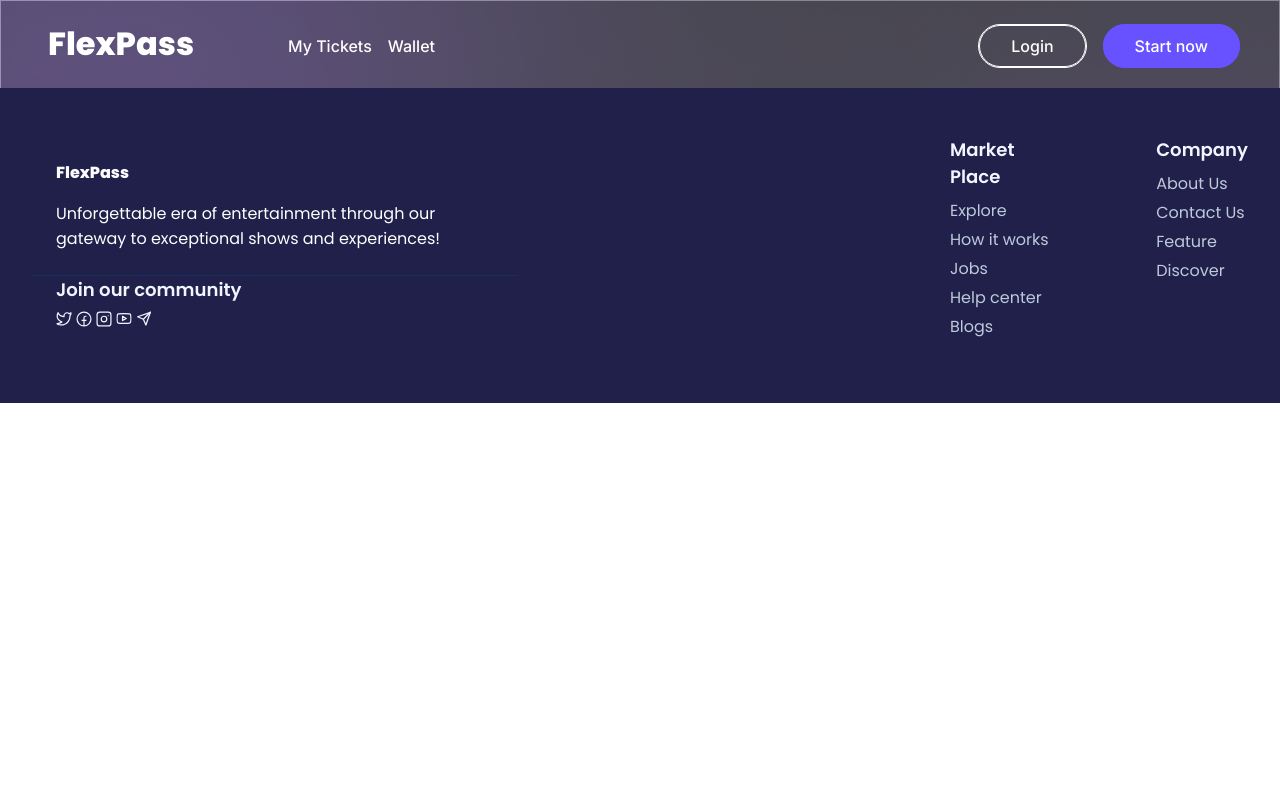
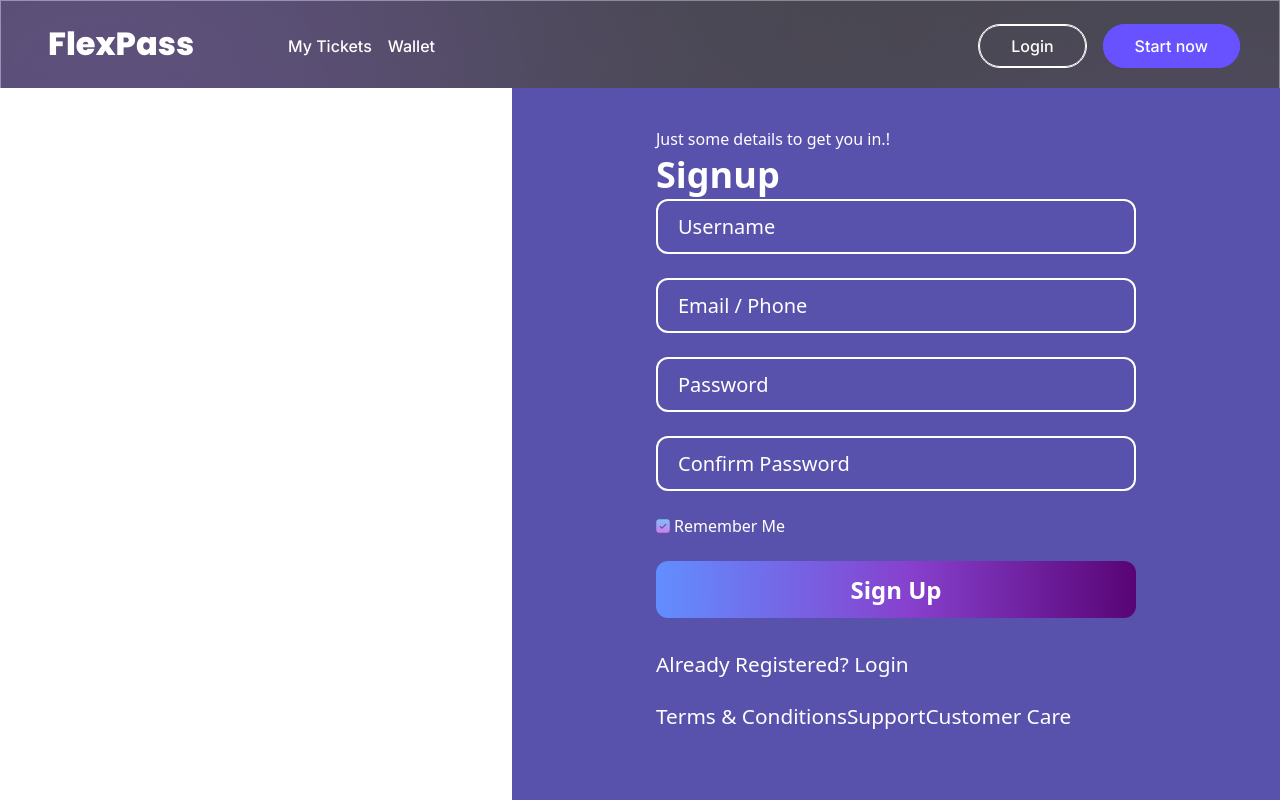
Before and after one commit to ChainBuggers-TezAsia/FlexPass-Frontend, a React (Create React App) app: page /signup in a window 1280 px wide. Shown: the top 800 px of the page. Built offline with nearby package versions, Linux system fonts and the light colour scheme; the HTML template or start-up script is replaced by a standard one.

Commit message:
SignUp Page

```diff
--- a/src/App.js
+++ b/src/App.js
@@ -11,7 +11,8 @@ import SeatSelectionPage from "./pages/SeatSelectionPage";
 import MovieBanner from "../src/components/MovieBanner";
 import { BrowserRouter, Routes, Route, Router } from "react-router-dom";
 import TheatreSelectionPage from "./pages/TheatreSelectionPage";
-import LogInPage from "./pages/LogInPage";
+import SignUpPage from "./pages/SignUpPage";
+
 
 function App() {
   const [login, setLogin] = useState(false);
@@ -35,7 +36,7 @@ function App() {
         login && <Login setLogin={setLogin} checkLogin={login} />
       }
       {!login && <BrowserRouter>
-      <Header setLogin={setLogin} checkLogin={login} />
+        <Header setLogin={setLogin} checkLogin={login} />
         <Routes>
           <Route exact path="/" element={<LandingPage />} />
           <Route
@@ -44,9 +45,9 @@ function App() {
             element={<TheatreSelectionPage />}
           />
           <Route exact path="/seatSelection" element={<SeatSelectionPage />} />
-          {/* <Route exact path="/s" element={<LogInPage />} /> */}
+          <Route exact path="/signup" element={<SignUpPage />} />
         </Routes>
-      <Footer />
+        <Footer />
       </BrowserRouter>}
     </div>
   );
--- a/src/pages/LogInPage.js
+++ /dev/null
@@ -1,58 +0,0 @@
-import React from 'react'
-import bg from '../assets/signup-bg.svg'
-import eye from '../assets/password-eye.png'
-import check from '../assets/check-mark.png'
-export default function LogInPage() {
-    return (
-        <div className='w-screen h-screen flex justify-center items-center'>
-            <img src={bg} style={{ zIndex: 0, width:"100vw" }} />
-            <div className='absolute rounded-[20px] [background:linear-gradient(-38.77deg,_rgba(191,_191,_191,_0.06),_rgba(0,_0,_0,_0)),_rgba(0,_0,_0,_0.14)] shadow-[-8px_4px_5px_rgba(0,_0,_0,_0.24)] [backdrop-filter:blur(53px)] w-[30%] h-[605px] text-left text-white font-noto-sans'> {/*make position absolute here*/}
-                <div className="flex flex-col justify-start items-left mx-8 my-10">
-                    <div className=" text-21xl left-[150px] font-semibold">
-                        Login
-                    </div>
-                    <div className=" text-[18px] font-medium mb-4">
-                        Glad you’re back.!
-                    </div>
-                    <div className='rounded-xl text-white text-[20px] mb-6 box-border w-full py-3 px-5 border-2 border-solid border-white'>
-                        Username
-                    </div>
-                    <div className='rounded-xl box-border w-full py-3 px-5 mb-2 border-2 border-solid border-white'>
-                        <div className='flex flex-col'>
-                            <div className='flex justify-between items-center text-white text-[20px]'>
-                                <div >Password</div>
-                                <img src={eye} />
-                            </div>
-
-                        </div>
-
-                    </div>
-                    <div className='flex space-x-1 items-center mb-6'>
-                        <img src={check} />
-                        <div>Remember Me</div>
-                    </div>
-                    <div className=" rounded-xl [background:linear-gradient(90.57deg,#628eff,#8740cd_53.13%,#580475)] w-full py-2 mb-2">
-                        <div className=" py-1 text-center text-5xl font-semibold">
-                            Login
-                        </div>
-                    </div>
-                    <div className="text-center text-base font-medium mb-5">
-                        Forgot password ?
-                    </div>
-                    <div className="flex justify-center items-center mb-3">
-                        <div className="border-t border-dimgray-100 flex-grow mx-4"></div>
-                        <p className="text-base font-base text-dimgray-100 mx-2">OR</p>
-                        <div className="border-t border-dimgray-100 flex-grow mx-4"></div>
-                    </div>
-                    <div className='mt-2 flex justify-center items-center text-dimgray-200'>
-                        <div className='w-8 h-6'>+91</div>
-                        <div className='w-56 h-6 border-b-2 border-dimgray-300'>Continue with mobile number</div>
-                    </div>
-                    <div className="mt-6 text-3xl font-sans font-medium text-center">
-                        Don’t have an account ? Signup
-                    </div>
-                </div>
-            </div>
-        </div >
-    )
-}
--- a/src/pages/SignUpPage.js
+++ b/src/pages/SignUpPage.js
@@ -1,10 +1,51 @@
-import React from 'react'
-import bg from '../assets/signup-bg.svg'
+import React from 'react';
+import check from "../assets/check-mark.png";
 
 export default function SignUpPage() {
   return (
-    <div className='w-full'>
-        <img src={bg} />
+    <div className='w-full h-screen flex'>
+
+      <div className='w-3/5 h-screen  ml-auto text-left text-base bg-[#5952ac] text-white font-noto-sans px-36 py-10'>
+        <div className='flex flex-col items-start justify-start'>
+          <div className="relative font-medium">Just some details to get you in.!</div>
+          <div className="relative text-[2.25rem] font-semibold">Signup</div>
+          <div className='rounded-xl text-white text-[20px] mb-6 box-border w-full py-3 px-5 border-2 border-solid border-white'>
+            Username
+          </div>
+          <div className='rounded-xl text-white text-[20px] mb-6 box-border w-full py-3 px-5 border-2 border-solid border-white'>
+            Email / Phone
+          </div>
+          <div className='rounded-xl text-white text-[20px] mb-6 box-border w-full py-3 px-5 border-2 border-solid border-white'>
+            Password
+          </div>
+          <div className='rounded-xl text-white text-[20px] mb-6 box-border w-full py-3 px-5 border-2 border-solid border-white'>
+            Confirm Password
+          </div>
+          <div className="flex space-x-1 items-center mb-6">
+            <img src={check} />
+            <div>Remember Me</div>
+          </div>
+          <div className=" rounded-xl [background:linear-gradient(90.57deg,#628eff,#8740cd_53.13%,#580475)] w-full py-2 mb-2">
+            <div className=" py-1 text-center text-5xl font-semibold">
+              Sign Up
+            </div>
+          </div>
+          <div className="mt-6 text-3xl font-sans font-medium text-center">
+            Already Registered? Login
+          </div>
+          <div className='flex'>
+            <div className="mt-6 text-3xl font-sans font-medium text-center">
+              Terms & Conditions
+            </div>
+            <div className="mt-6 text-3xl font-sans font-medium text-center">
+              Support
+            </div>
+            <div className="mt-6 text-3xl font-sans font-medium text-center">
+              Customer Care
+            </div>
+          </div>
+        </div>
+      </div>
     </div>
-  )
+  );
 }
```
